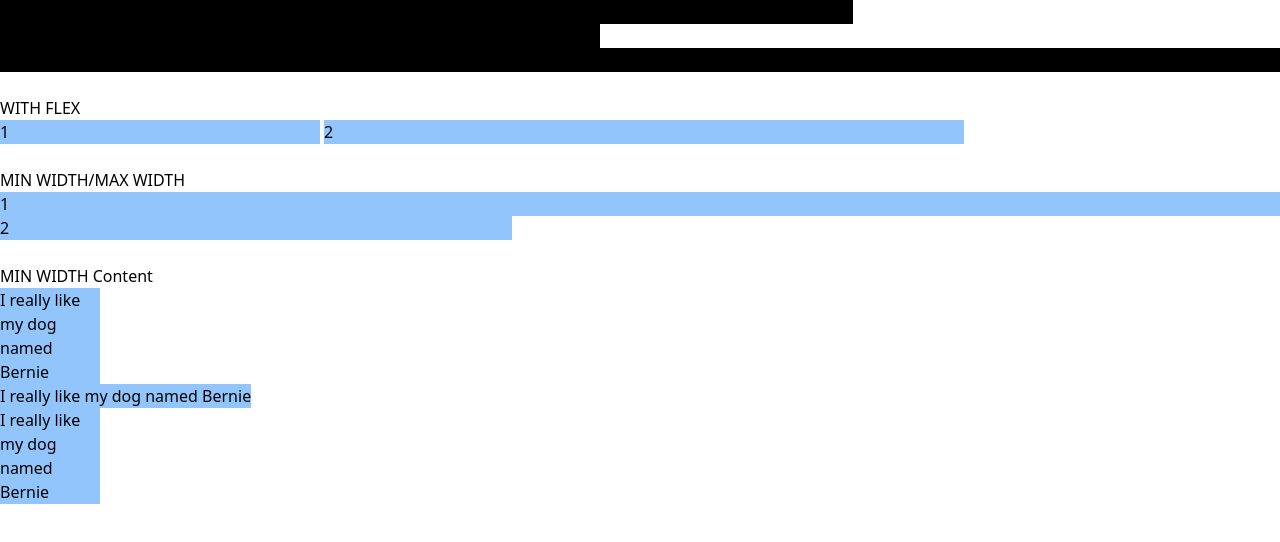
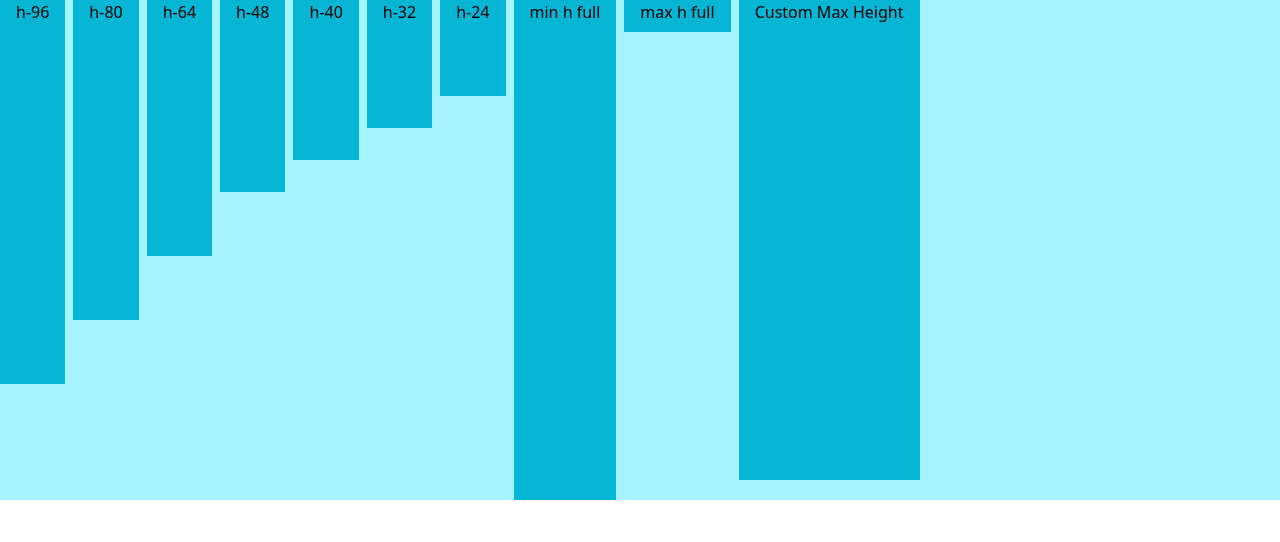
Before and after one commit to FOD17/Tailwind-React, a React (Create React App) app: page / in a window 1280 px wide. Shown: the top 542 px of the page. Built offline with nearby package versions, Linux system fonts and the light colour scheme.

Commit message:
stuffsss

```diff
--- a/src/App.js
+++ b/src/App.js
@@ -1,9 +1,9 @@
-import Width from "./components/base-tutorial/23-Width/Width"
+import Height from "./components/base-tutorial/25-Height/Height"
 
 function App() {
   return (
     <div>
-      <Width />
+      <Height />
     </div>
   )
 }
--- a/src/components/base-tutorial/25-Height/Height.js
+++ b/src/components/base-tutorial/25-Height/Height.js
@@ -0,0 +1,18 @@
+import React from "react"
+
+export default function Height() {
+  return (
+    <div className="flex h-[500px] space-x-2 bg-cyan-200">
+      <div class="h-96 bg-cyan-500 px-4">h-96</div>
+      <div class="h-80 bg-cyan-500 px-4">h-80</div>
+      <div class="h-64 bg-cyan-500 px-4">h-64</div>
+      <div class="h-48 bg-cyan-500 px-4">h-48</div>
+      <div class="h-40 bg-cyan-500 px-4">h-40</div>
+      <div class="h-32 bg-cyan-500 px-4">h-32</div>
+      <div class="h-24 bg-cyan-500 px-4">h-24</div>
+      <div class="min-h-full bg-cyan-500 px-4">min h full</div>
+      <div class="max-h-8 bg-cyan-500 px-4">max h full</div>
+      <div class="max-h-[480px] bg-cyan-500 px-4">Custom Max Height</div>
+    </div>
+  )
+}
```
Also changed, not shown: 1 other file (tests, documents, lock files or other folders).
